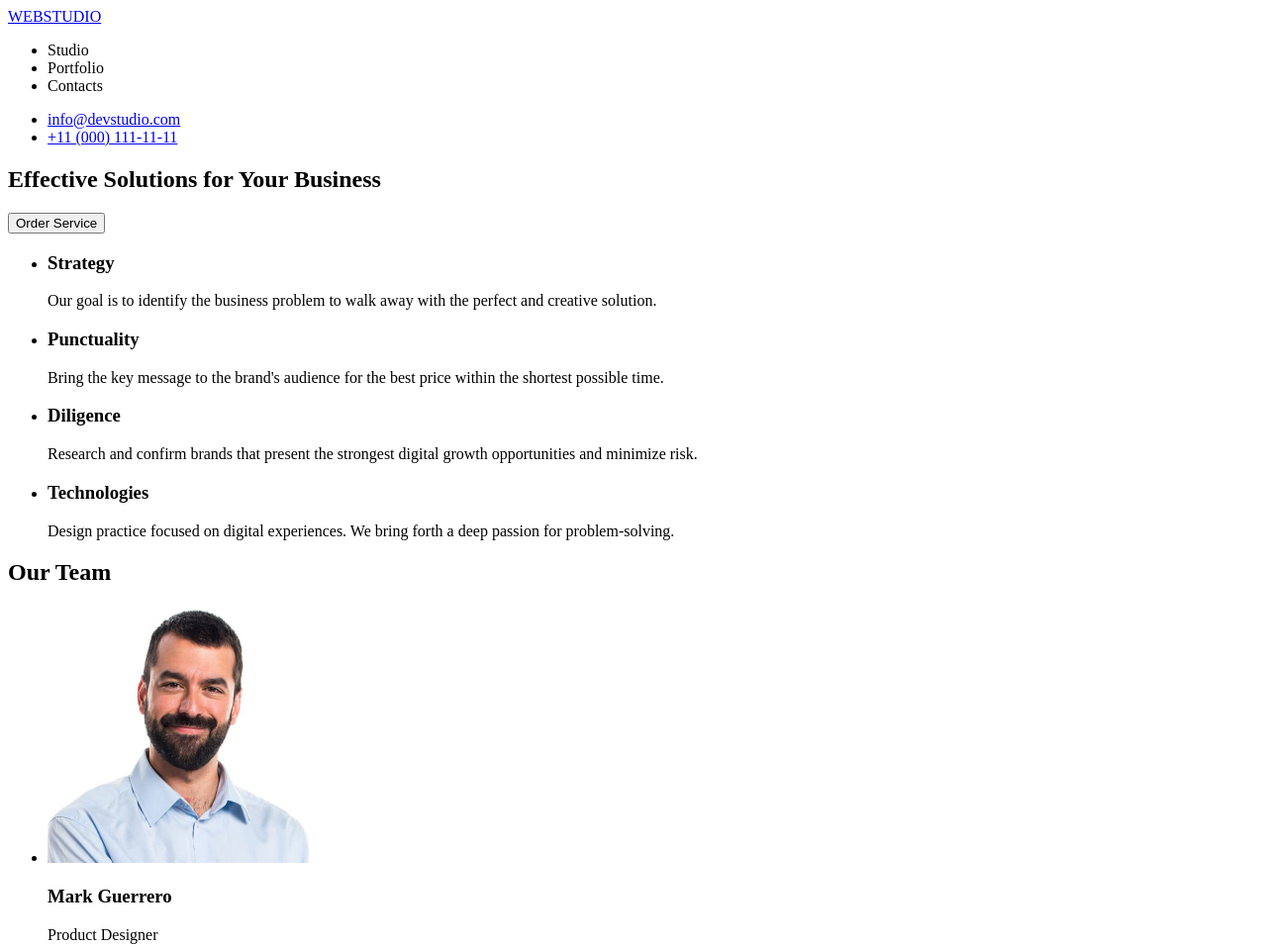
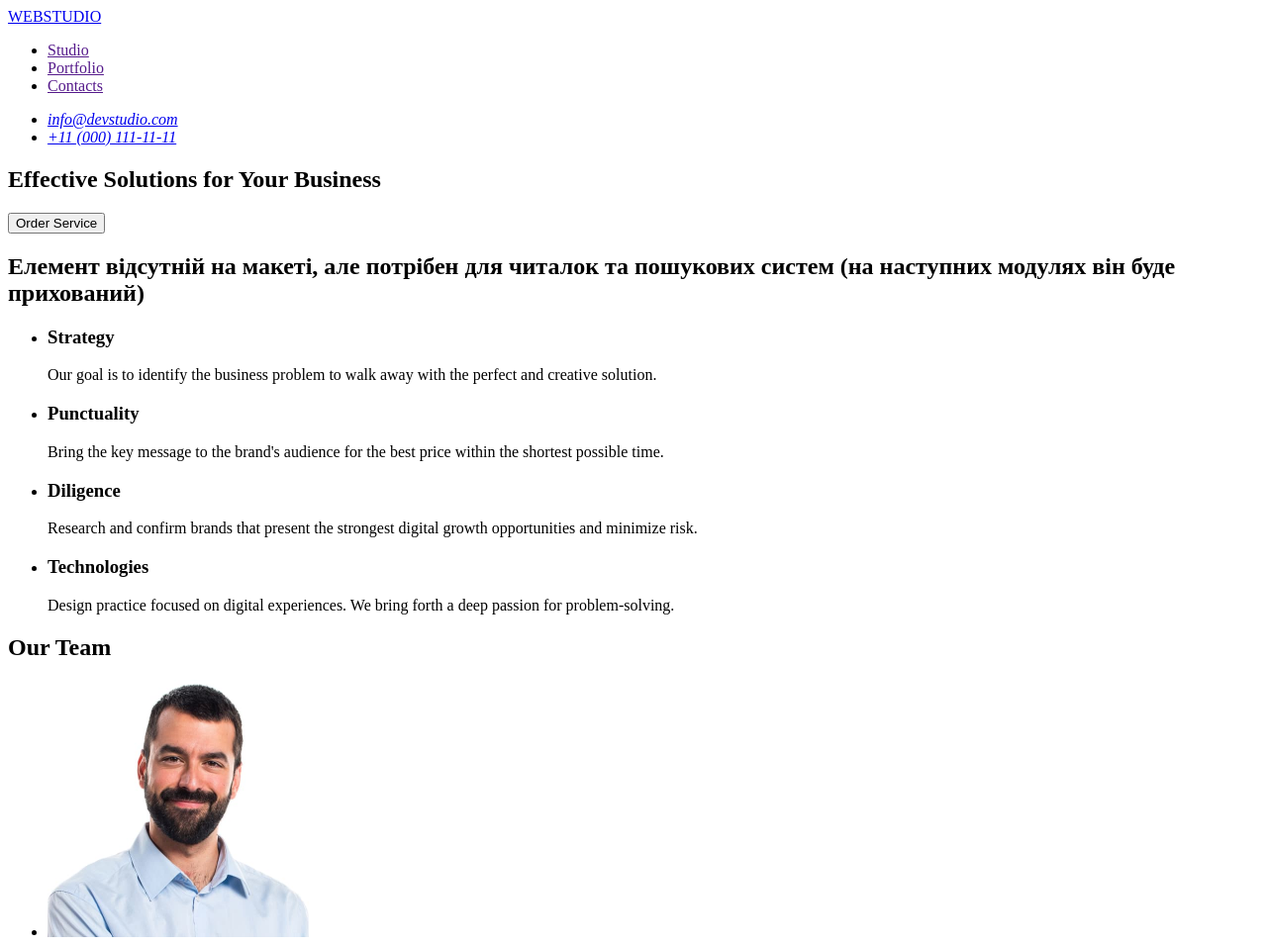
Before and after one commit to Stacy-york/goit-markup-hw-01, a plain HTML site: page index.html in a window 1280 px wide. Shown: the top 957 px of the page at 99% size. Drawn offline with Linux system fonts and the light colour scheme.

Commit message:
add links in header, add tag adress and fix its links, add h2 to section 2, add p to Daniel's description

```diff
--- a/index.html
+++ b/index.html
@@ -12,24 +12,32 @@
         <!-- Navigation -->
          <nav>
             <!-- Logo -->
-            <a href="/">WEBSTUDIO</a>
+            <a href="./index.html">WEBSTUDIO</a>
 
             <ul>
-                <li>Studio</li>
-                <li>Portfolio</li>
-                <li>Contacts</li>
+                <li>
+                    <a href="">Studio</a>
+                </li>
+                <li>
+                    <a href="">Portfolio</a>
+                </li>
+                <li>
+                    <a href="">Contacts</a>
+                </li>
             </ul>
          </nav>
 
         <!-- Adress -->
+       <address>
          <ul>
             <li>
-                <a href="info@devstudio.com">info@devstudio.com</a>
+                <a href="mailto:info@devstudio.com">info@devstudio.com</a>
             </li>
             <li>
-                <a href="+110001111111">+11 (000) 111-11-11</a>
+                <a href="tel:+110001111111">+11 (000) 111-11-11</a>
             </li>
          </ul>
+       </address>
     </header>
     <main>
 <!-- Hero -->
@@ -43,6 +51,7 @@
 
 <!-- Features -->
 <section>
+ <h2>Елемент відсутній на макеті, але потрібен для читалок та пошукових систем (на наступних модулях він буде прихований)</h2>
     <ul>
         <li>
             <h3>Strategy</h3>
@@ -101,7 +110,7 @@
         <li>
             <img src="./images/Daniel.jpg" alt="Daniel Wilson's photo" width="264" height="260">
             <h3>Daniel Wilson</h3>
-            <p></p>
+            <p>UI Designer</p>
         </li>
 
     </ul>
```
